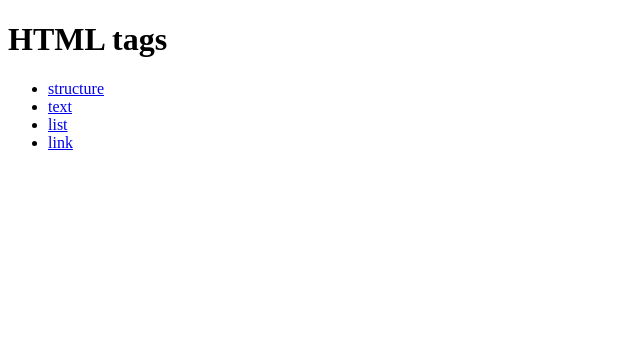
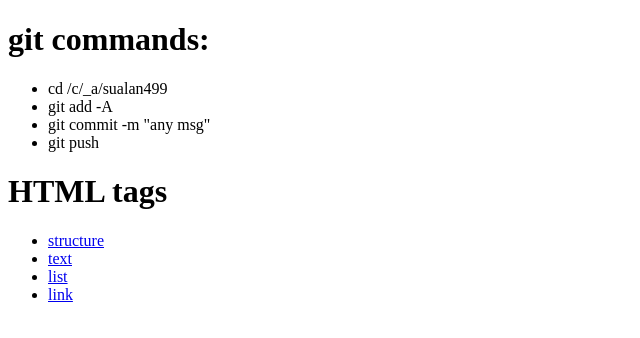
Before and after one commit to sualan499/sualan499.github.io, a plain HTML site: page index.html in a window 1280 px wide. Shown: the whole page, without its empty margins (0-640 px from the left). Drawn offline with Linux system fonts and the light colour scheme.

Commit message:
index.html

```diff
--- a/index.html
+++ b/index.html
@@ -5,6 +5,13 @@
     <title>Document</title>
 </head>
 <body>
+    <h1>git commands:</h1>
+    <ul>
+        <li>cd /c/_a/sualan499</li>
+        <li>git add -A</li>
+        <li>git commit -m "any msg"</li>
+        <li>git push</li>
+    </ul>
     <h1>HTML tags</h1>
 
 
```
Also changed, not shown: c005-style-element/inportant.html (added, +10 -0 lines), 1 other file.
